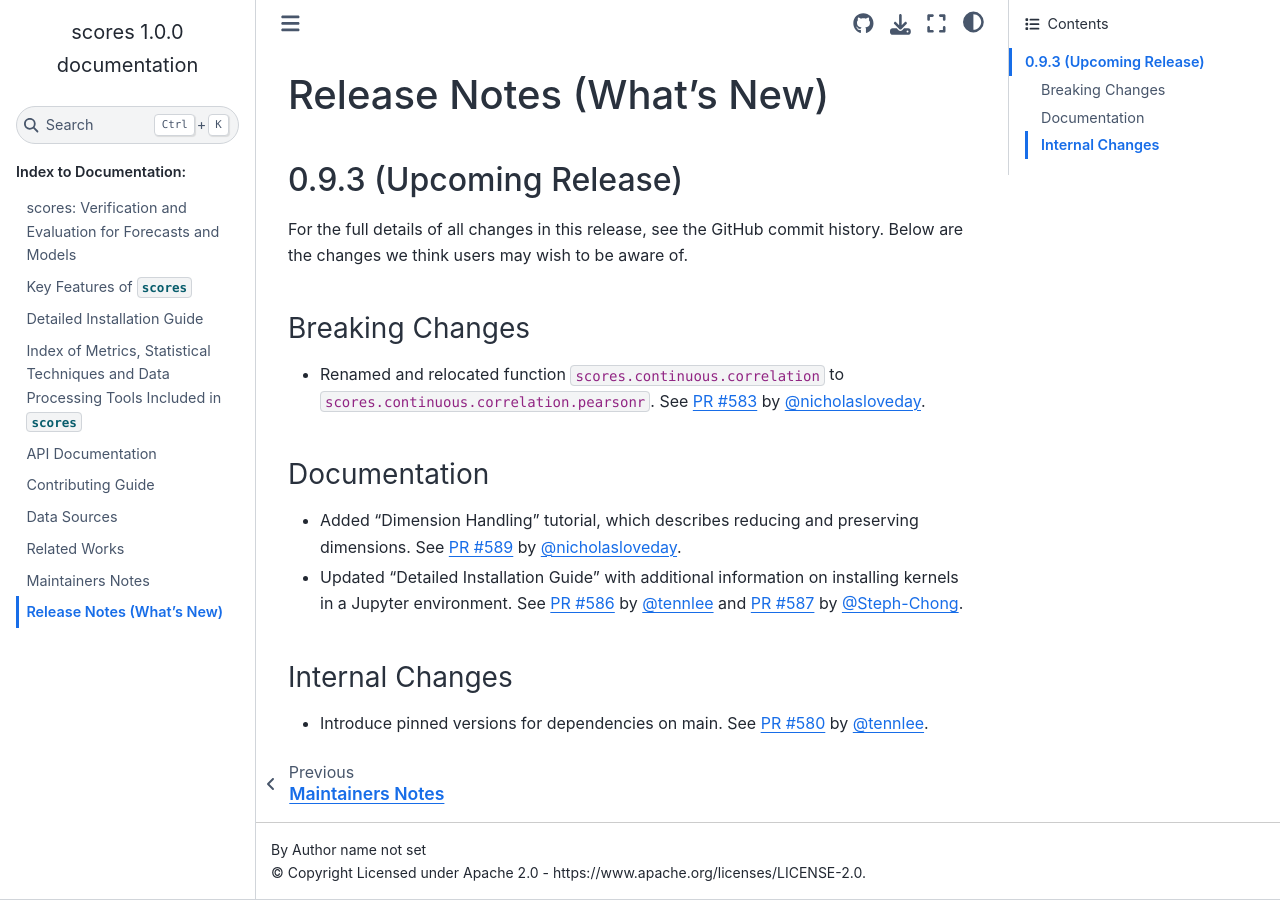
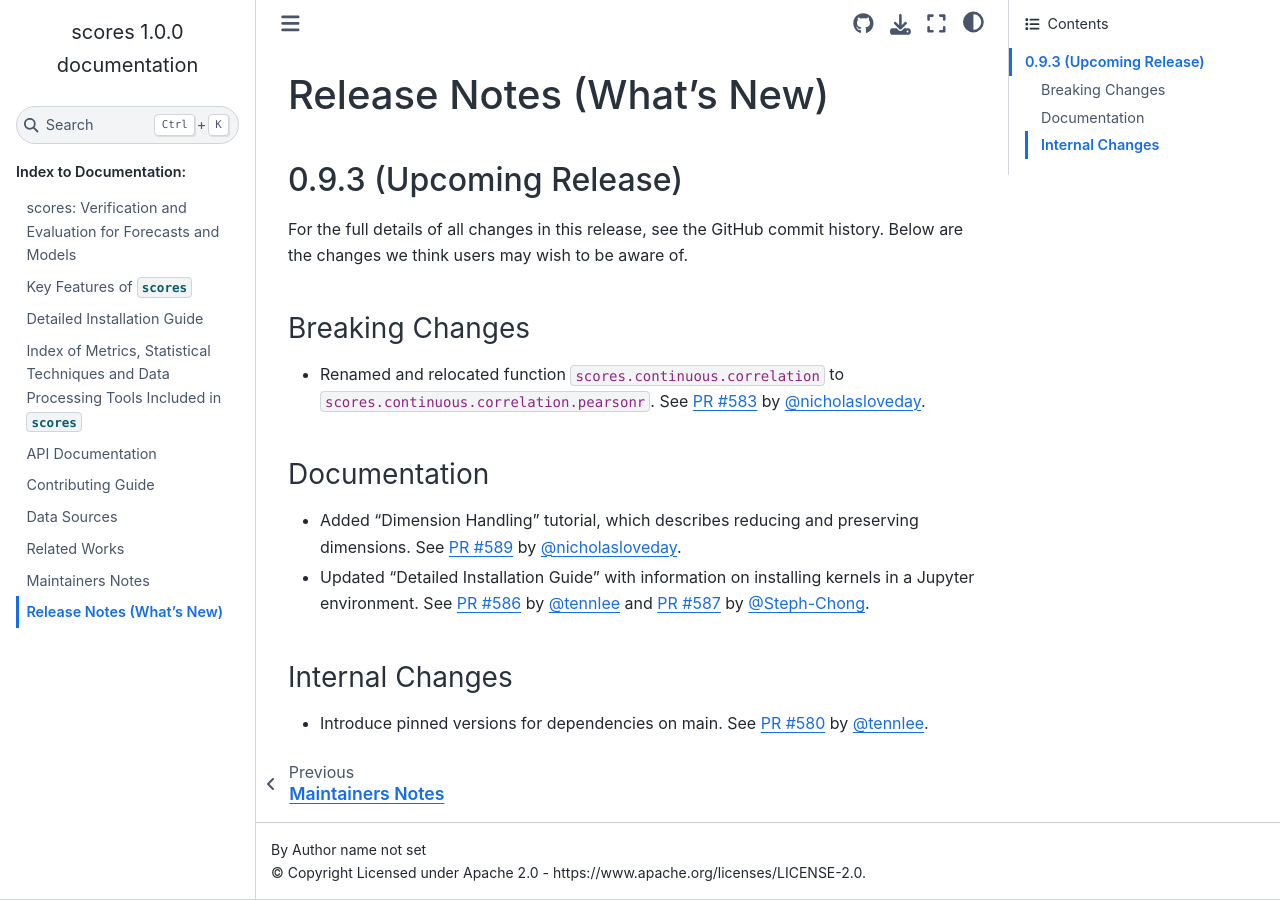
Before and after one commit to nci/scores, a Sphinx documentation site: the page built from docs/release_notes.md, in a window 1280 px wide. Built offline with Sphinx 7.4.7 and the Sphinx Book theme 1.1.4, drawn with Linux system fonts in a browser that asks for light colours; pages that are not in the unit, such as notebooks, are missing from menus.

Commit message:
Remove one word
Signed-off-by: Stephanie Chong <168800785+Steph-Chong@users.noreply.github.com>

```diff
--- a/docs/release_notes.md
+++ b/docs/release_notes.md
@@ -11,7 +11,7 @@ For the full details of all changes in this release, see the GitHub commit histo
 ### Documentation
 
 - Added "Dimension Handling" tutorial, which describes reducing and preserving dimensions. See [PR #589](https://github.com/nci/scores/pull/589) by [@nicholasloveday](https://github.com/nicholasloveday).
-- Updated "Detailed Installation Guide" with additional information on installing kernels in a Jupyter environment. See [PR #586](https://github.com/nci/scores/pull/586) by [@tennlee](https://github.com/tennlee) and [PR #587](https://github.com/nci/scores/pull/587) by [@Steph-Chong](https://github.com/Steph-Chong).
+- Updated "Detailed Installation Guide" with information on installing kernels in a Jupyter environment. See [PR #586](https://github.com/nci/scores/pull/586) by [@tennlee](https://github.com/tennlee) and [PR #587](https://github.com/nci/scores/pull/587) by [@Steph-Chong](https://github.com/Steph-Chong).
 
 ### Internal Changes
 
```
